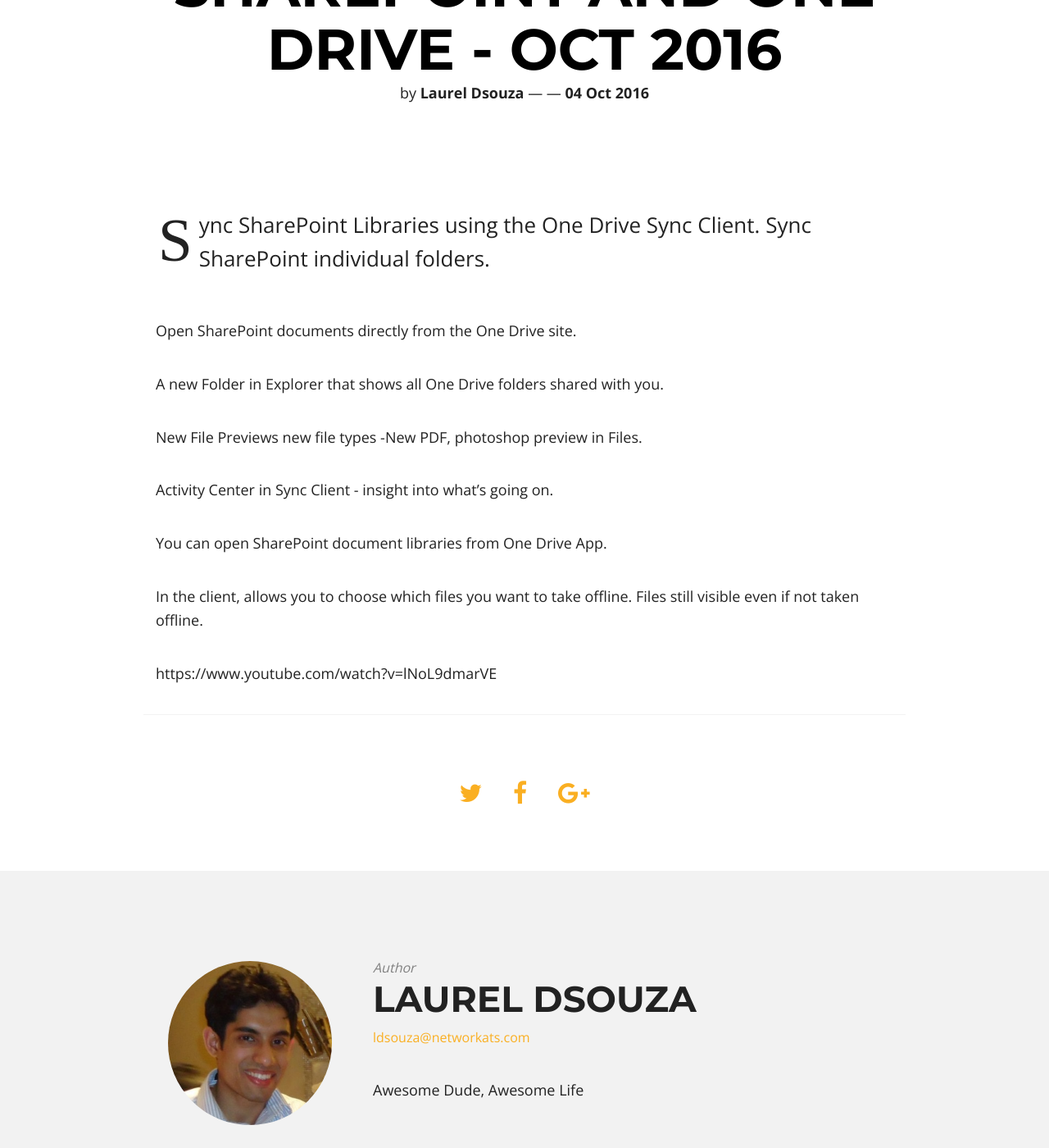
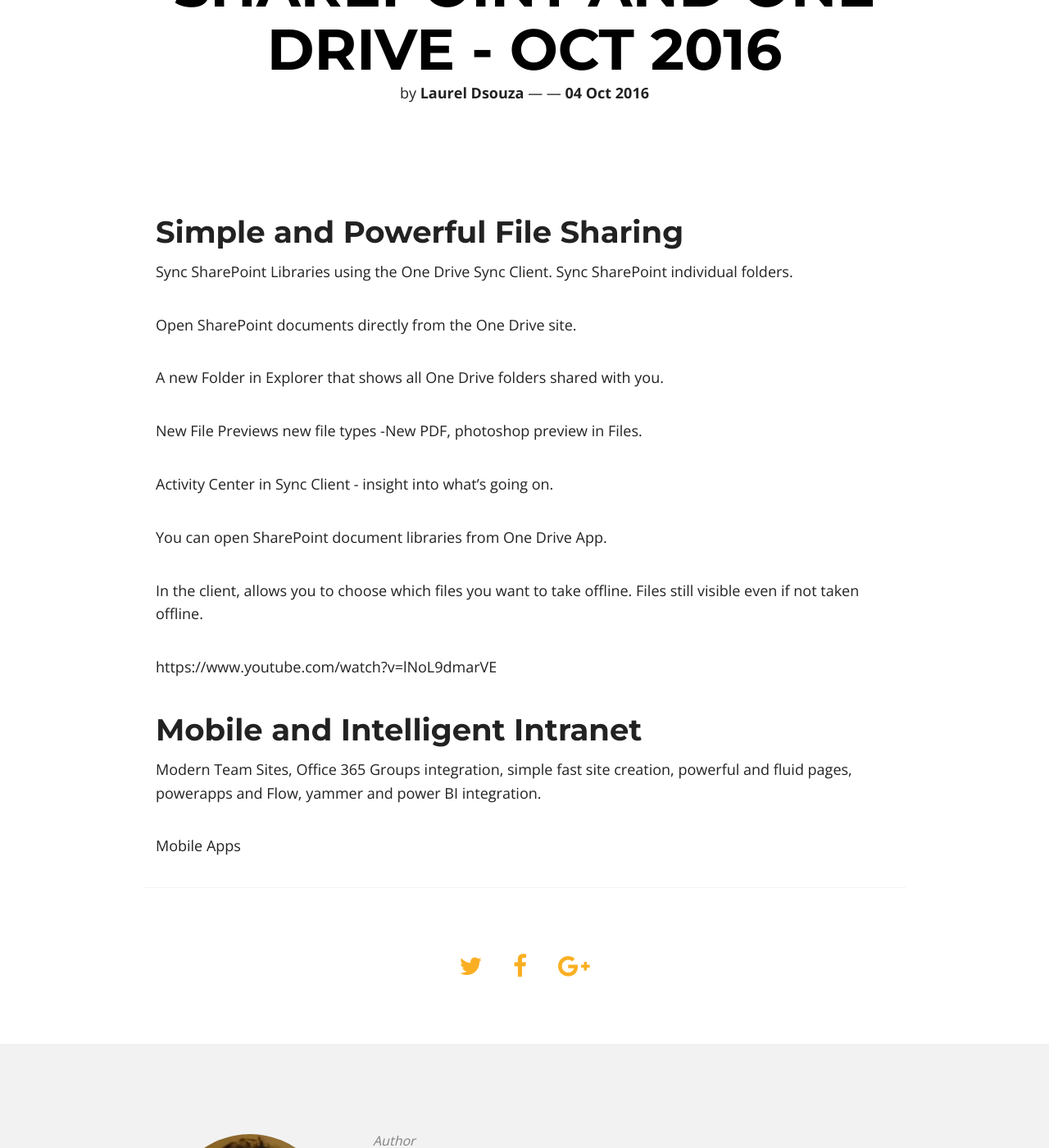
Before and after one commit to ldsouza/ldsouza.github.io, a Jekyll site: the page built from _posts/2016-10-04-what-s-new-in-sharepoint-and-one-drive-oct-2016.md, in a window 1280 px wide and 1400 px high, scrolled down 352 px. Shown: the whole window at 82% size. Built offline with Jekyll 4.4.1, drawn with Linux system fonts in a browser that asks for light colours; nearby versions of some CDN libraries.

Commit message:
Created 2016-10-04-what-s-new-in-sharepoint-and-one-drive-oct-2016.md

```diff
--- a/_posts/2016-10-04-what-s-new-in-sharepoint-and-one-drive-oct-2016.md
+++ b/_posts/2016-10-04-what-s-new-in-sharepoint-and-one-drive-oct-2016.md
@@ -6,6 +6,8 @@
 comments: false
 title: What's New in SharePoint and One Drive - Oct 2016
 ---
+## Simple and Powerful File Sharing
+
 Sync SharePoint Libraries using the One Drive Sync Client. Sync SharePoint individual folders.
 
 Open SharePoint documents directly from the One Drive site.
@@ -21,3 +23,9 @@
 In the client, allows you to choose which files you want to take offline. Files still visible even if not taken offline.
 
 https://www.youtube.com/watch?v=lNoL9dmarVE
+
+## Mobile and Intelligent Intranet
+
+Modern Team Sites, Office 365 Groups integration, simple fast site creation, powerful and fluid pages, powerapps and Flow, yammer and power BI integration.
+
+Mobile Apps
```
